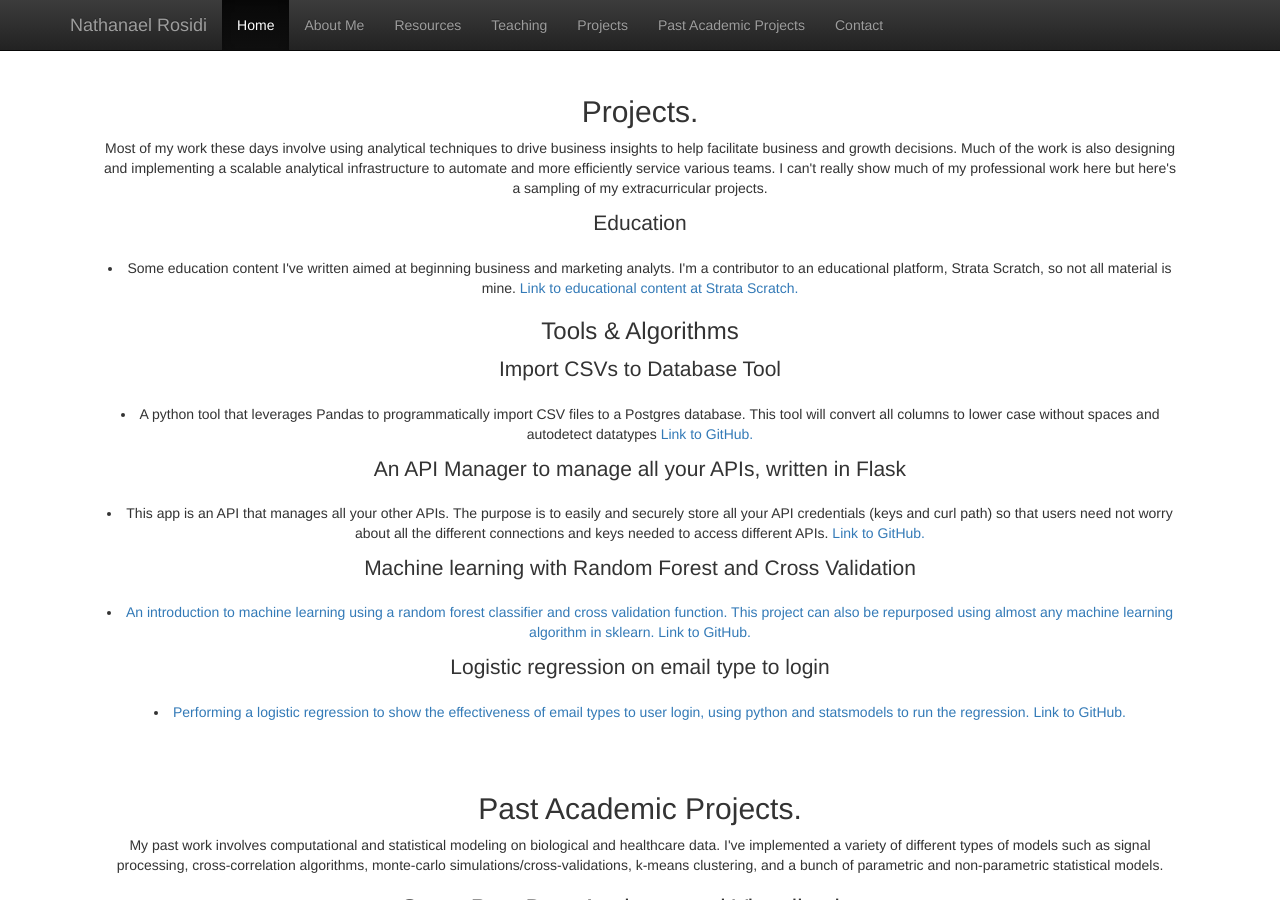
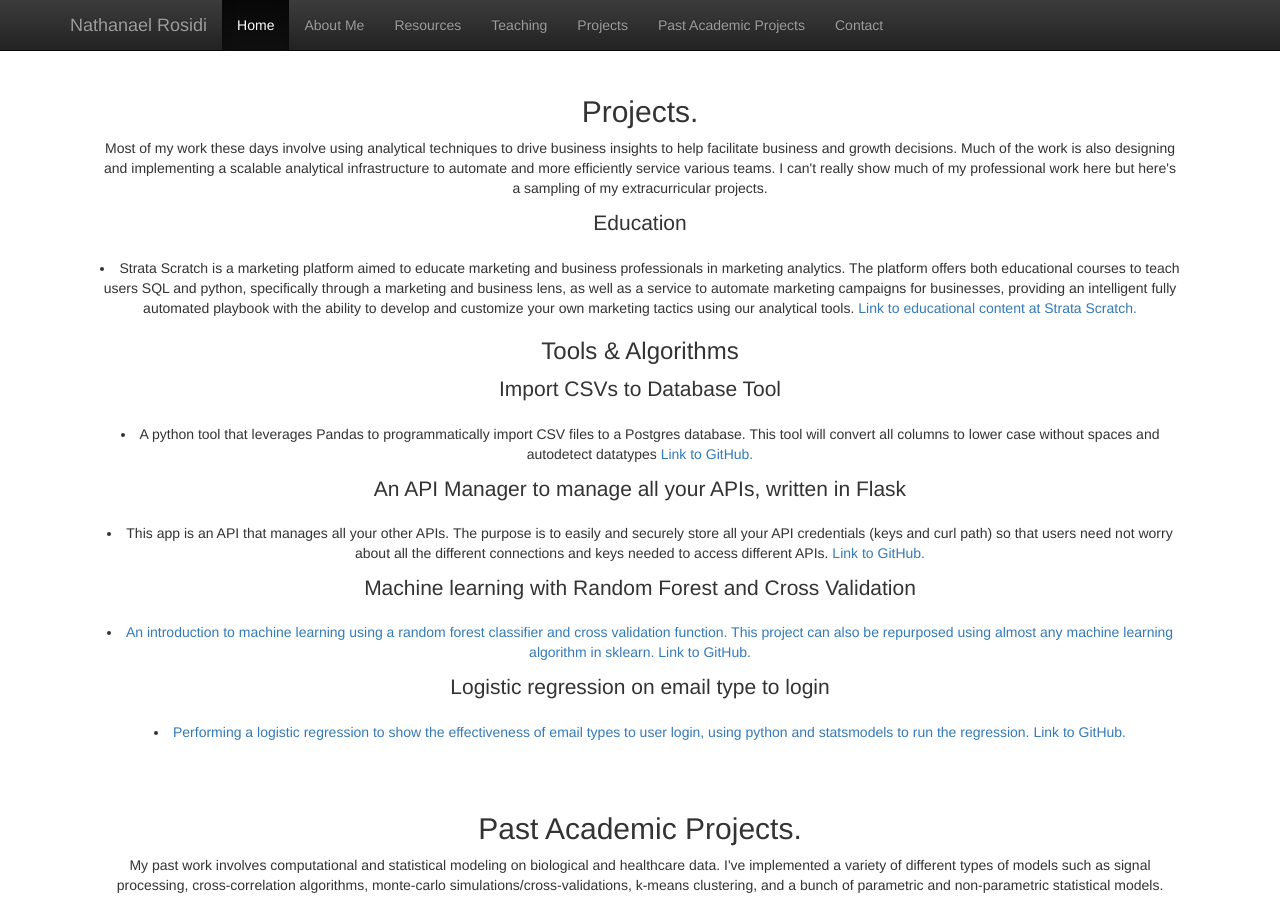
Before and after one commit to nlrosidi/nlrosidi.github.io, a Jekyll site: the page index.html, which Jekyll copies as it is, in a window 1280 px wide and 900 px high, scrolled down 1359 px. Built offline with Jekyll 4.4.1, drawn with Linux system fonts in a browser that asks for light colours; nearby versions of some CDN libraries.

Commit message:
Update index.html

```diff
--- a/index.html
+++ b/index.html
@@ -103,7 +103,7 @@
 		  <p></p>
 
 	      <p class="lead">Education</p>
-		  <li>Some education content I've written aimed at beginning business and marketing analyts. I'm a contributor to an educational platform, Strata Scratch, so not all material is mine.<a target="_blank" href="https://education.stratascratch.com"> Link to educational content at Strata Scratch.</a></li>
+		  <li>Strata Scratch is a marketing platform aimed to educate marketing and business professionals in marketing analytics. The platform offers both educational courses to teach users SQL and python, specifically through a marketing and business lens, as well as a service to automate marketing campaigns for businesses, providing an intelligent fully automated playbook with the ability to develop and customize your own marketing tactics using our analytical tools.<a target="_blank" href="https://education.stratascratch.com"> Link to educational content at Strata Scratch.</a></li>
 		<p></p>
 		<p></p>
 	  <h3 id="github">Tools & Algorithms</h3>
```
